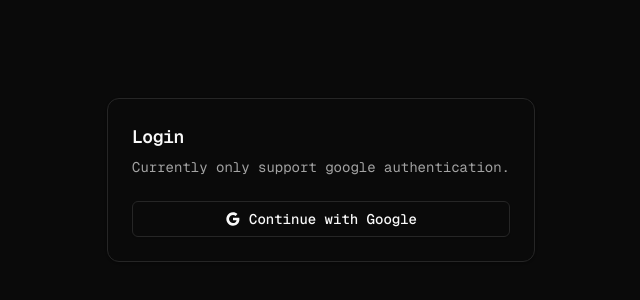
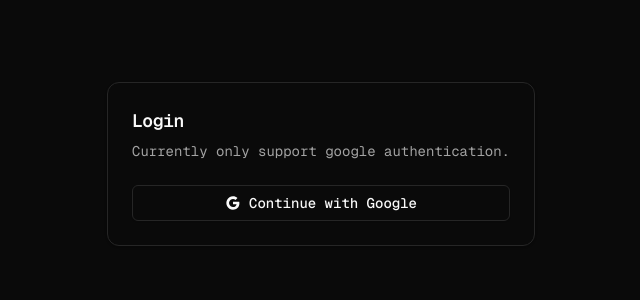
Before and after one commit to titipinaja/titipinaja, a Next.js app: page /auth/login in a window 1280 px wide. Shown: the part 236-536 px from the top of the page, without its empty margins (319-959 px from the left). Built offline with nearby package versions, Linux system fonts and the light colour scheme.

Commit message:
🐲 Update login form

```diff
--- a/src/app/auth/login/page.tsx
+++ b/src/app/auth/login/page.tsx
@@ -2,7 +2,7 @@ import { LoginForm } from "@/app/auth/components/login-form";
 
 export default function Page() {
   return (
-    <div className="flex h-screen w-full items-center justify-center px-4">
+    <div className="-my-4 flex h-screen w-full items-center justify-center px-4">
       <LoginForm />
     </div>
   );
```
